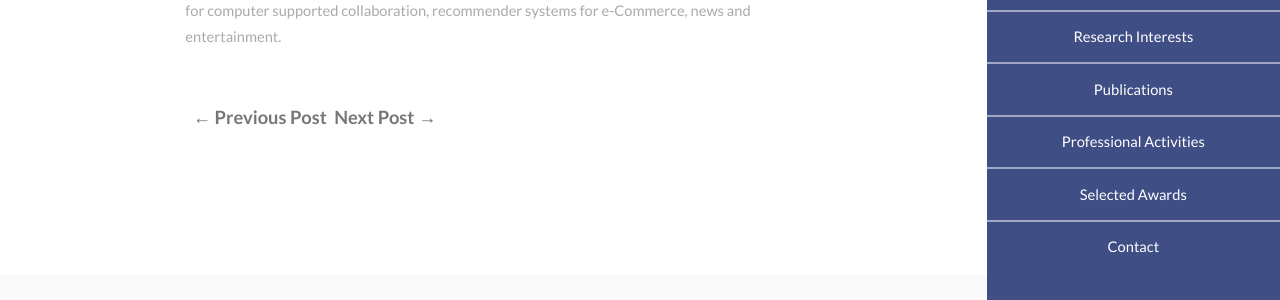
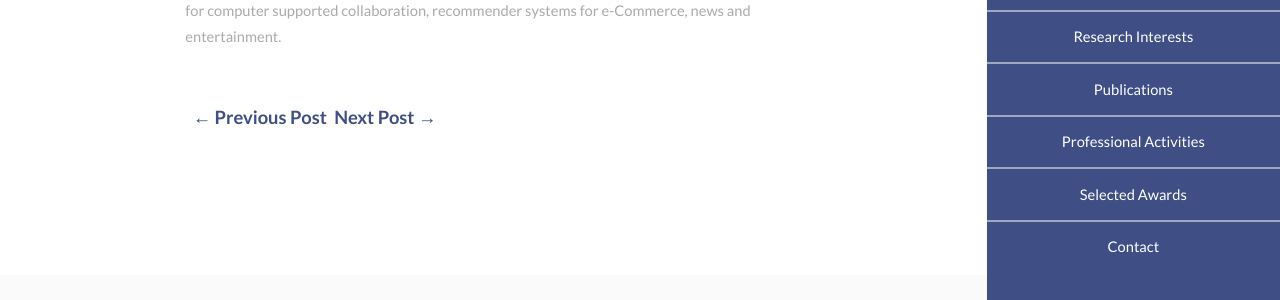
Before and after one commit to AngusGLChen/__angusglchen.github.io, a Jekyll site: the page built from _posts/2016-08-19-My-First-Post.md, in a window 1280 px wide and 900 px high, scrolled down 655 px. Shown: the part 489-789 px from the top of the window. Built offline with Jekyll 4.4.1, drawn with Linux system fonts in a browser that asks for light colours.

Commit message:
Aug 16, 2016

```diff
--- a/_layouts/post.html
+++ b/_layouts/post.html
@@ -13,12 +13,12 @@
     <ul style="list-style-type:none">
       {% if page.previous.url %}
       <li style="float:left">
-        <h4><a href="{{ page.previous.url | prepend: site.baseurl | replace: '//', '/' }}" data-toggle="tooltip" data-placement="top" title="{{page.previous.title}}">&larr; Previous Post</a></h4>
+        <h4><font style="color:#3f4e85"><a href="{{ page.previous.url | prepend: site.baseurl | replace: '//', '/' }}" data-toggle="tooltip" data-placement="top" title="{{page.previous.title}}">&larr; Previous Post</a></font></h4>
       </li>
       {% endif %}
       {% if page.next.url %}
       <li style="float:right">
-        <h4><a href="{{ page.next.url | prepend: site.baseurl | replace: '//', '/' }}" data-toggle="tooltip" data-placement="top" title="{{page.next.title}}">Next Post &rarr;</a></h4>
+        <h4><font style="color:#3f4e85"><a href="{{ page.next.url | prepend: site.baseurl | replace: '//', '/' }}" data-toggle="tooltip" data-placement="top" title="{{page.next.title}}">Next Post &rarr;</a></font></h4>
       </li>
       {% endif %}
     </ul>
```
